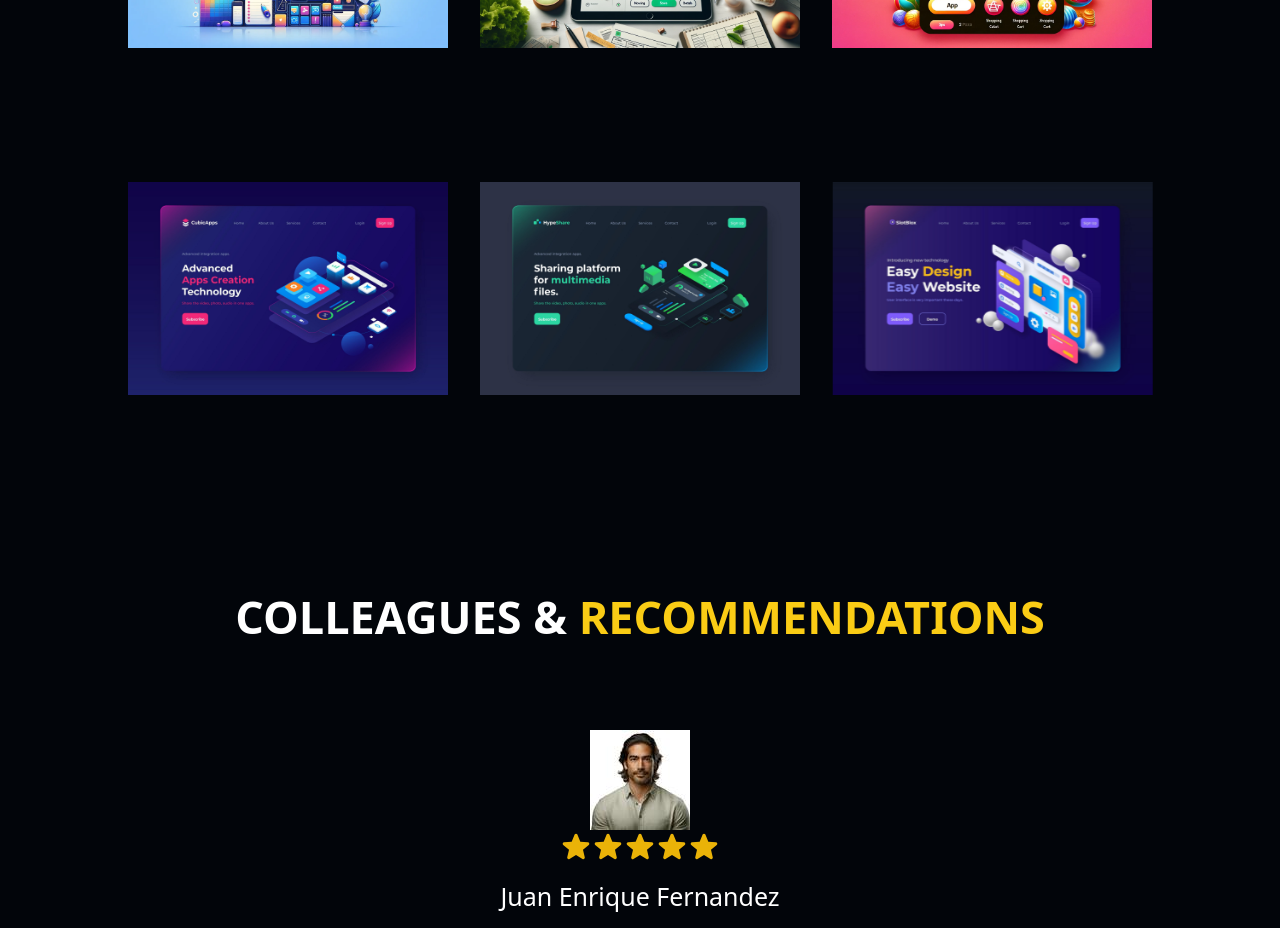
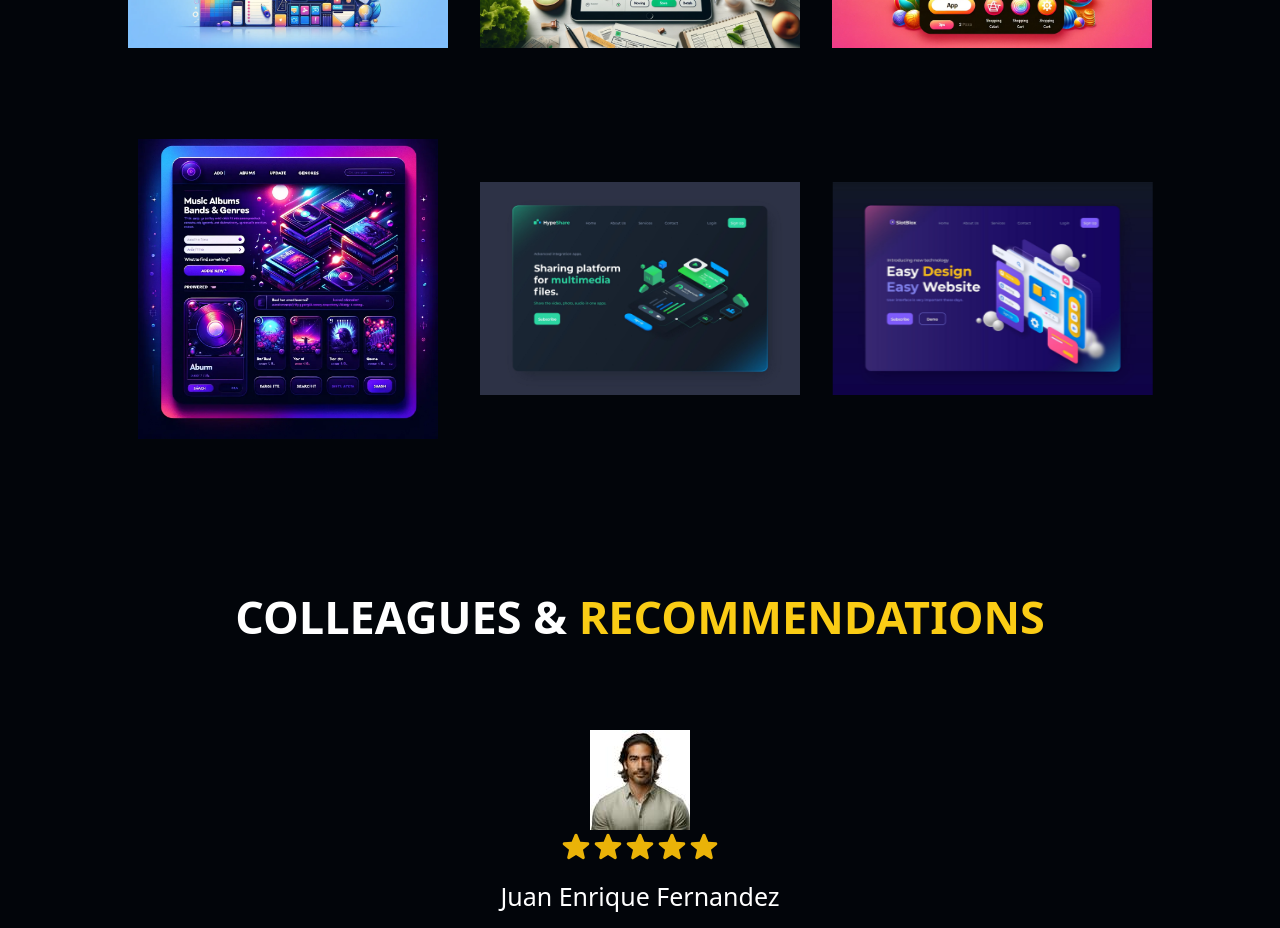
Before and after one commit to MarioDanilo0111/port_folio, a Next.js app: page / in a window 1280 px wide. Shown: the part 5440-6368 px from the top of the page. Built offline with nearby package versions, Linux system fonts and the light colour scheme.

Commit message:
Added new Project Imagen and link to a Repository

```diff
--- a/pages/Components/Projects.tsx
+++ b/pages/Components/Projects.tsx
@@ -62,9 +62,13 @@ const Projects = () => {
             </a>
           </div>
           <div data-aos="fade-right" data-aos-delay="1200">
+            <a
+              href="https://github.com/MarioDanilo0111/SaveMusicAlbums"
+              target="_blank"
+            ></a>
             <div className="transform cursor-pointer hover:-rotate-6 transition-all duration-200 relative w-[100%] h-[200px] md:h-[300px]">
               <Image
-                src="/images/p4.jpg"
+                src="/images/save-miwEX.webp"
                 alt="portfolio"
                 layout="fill"
                 objectFit="contain"
```
Also changed, not shown: public/images/p4.jpg (deleted), public/images/save-miwEX.webp (added).
